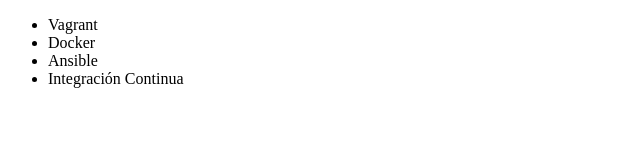
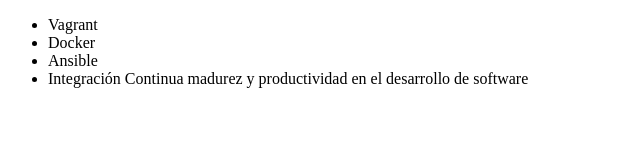
Before and after one commit to Justincri/alura-git, a plain HTML site: page index.html in a window 1280 px wide. Shown: the whole page, without its empty margins (0-640 px from the left). Drawn offline with Linux system fonts and the light colour scheme.

Commit message:
renombrando curso de integracion

```diff
--- a/index.html
+++ b/index.html
@@ -9,7 +9,7 @@
             <li>Vagrant</li>
             <li>Docker</li>
             <li>Ansible</li>
-            <li>Integración Continua</li>
+            <li>Integración Continua madurez y productividad en el desarrollo de software</li>
         </ul>
     </body>
 </html>
```
